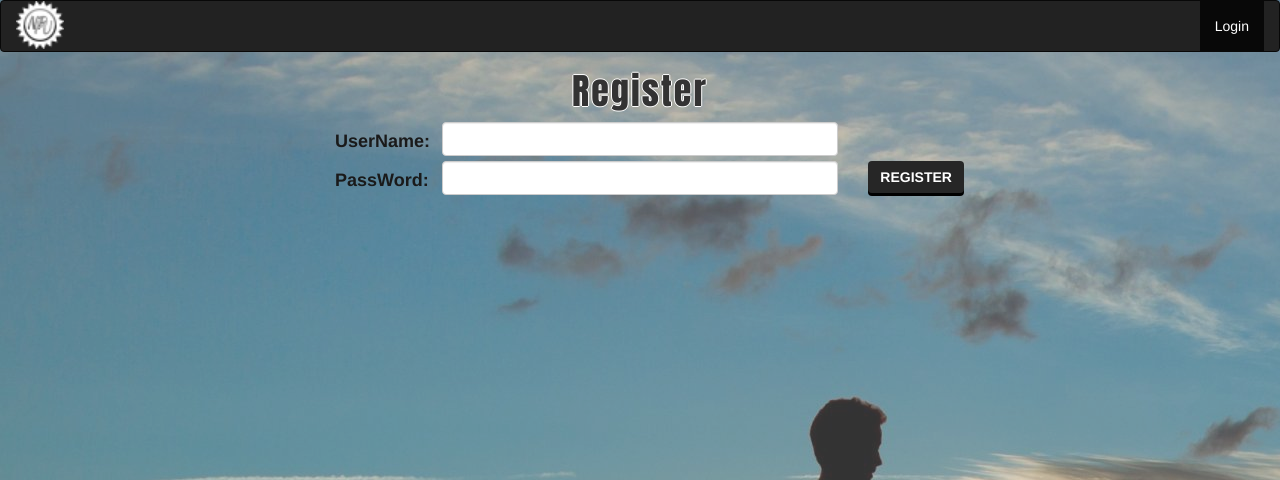
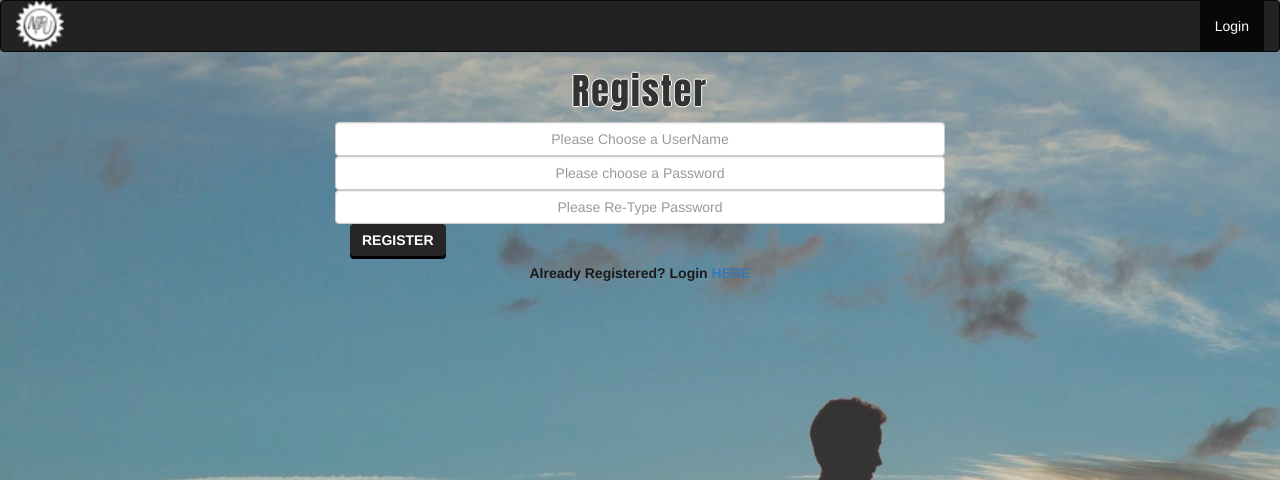
Before and after one commit to toylaa/PickupProject, a PHP site: page /Register.php in a window 1280 px wide. Shown: the top 480 px of the page. Run offline with PHP 8.4, Linux system fonts and the light colour scheme.

Commit message:
C9 commit

```diff
--- a/CurrentBuild/Home.php
+++ b/CurrentBuild/Home.php
@@ -41,6 +41,12 @@ if(isset($_POST['submitted'])){
 		$sql = "Delete from interested where event_id = '$event_id ' and user = '$name'";
 
 		mysqli_query($db, $sql )or die('ERROR');
+
+
+		$sql = "SELECT from interested where event_id = '$event_id ' and user = '$name'";
+
+		mysqli_query($db, $sql )or die('ERROR');
+
 
 			$sql = "update events set viewers = viewers - 1 where id = '$event_id'";
 		mysqli_query($db, $sql )or die('error2');
--- a/CurrentBuild/Register.php
+++ b/CurrentBuild/Register.php
@@ -7,20 +7,36 @@ if(isset($_POST['submitted'])){
 
 	$userid = $_POST['UserName'];
 	$passcode = $_POST['PassWord'];
+	$passcode2 = $_POST['PassWord2'];
 
+
+ if ($passcode !==$passcode2){
+        //passcodes DO NOT match
+
+      }
+      else{
+          echo $a." is after ".$b." in the alphabet";
+      }
 
 
 
 	//Compile SQL INSERT statement
 	$insert = "INSERT INTO UserPass (userid, passcode) VALUES ('$userid', '$passcode')";
 
+
+	//If sql returns FALSE (=fail)
 	if(!mysqli_query($db, $insert)){
-		die('error creating user id.');
+
+
+		//die('error' . mysqli_error($db));
+		//
 		$_SESSION["isReg"] = false;
+
 	}
 	else{
 	$_SESSION["isReg"] = true;
 
+	//Call a separate page rather than replace elements
 	header('Location: SuccessfulRegister.html');
 	}
 }
@@ -79,27 +95,51 @@ if(isset($_POST['submitted'])){
            <div class="container-fluid">
 
             <div class="row">
-              <div class="col-sm-1 col-md-offset-3">
-                <h4>UserName: </h4>
-              </div>
-             <div class="col-sm-4">
-                  <input type="text" class="form-control " name="UserName">
+
+             <div class="col-xs-6 col-xs-offset-3 col-xl-6 col-xl-offset-3">
+                  <input type="text" class="form-control text-center" name="UserName" placeholder="Please Choose a UserName">
               </div>
             </div>
 
             <div class="row">
 
-              <div class="col-sm-1 col-md-offset-3">
-                <h4>PassWord:</h4>
+
+
+              <div class=" col-xs-6 col-xs-offset-3 col-xl-6 col-xl-offset-3">
+                  <input type="password" class="form-control text-center" name="PassWord" placeholder="Please choose a Password">
               </div>
+            </div>
 
-              <div class="col-sm-4">
-                  <input type="password" class="form-control" name="PassWord">
-              </div>
+
+            <div class="row">
+
+              <div class="col-xs-6 col-xs-offset-3 col-xl-6 col-xl-offset-3">
+                  <input type="password" class="form-control text-center" name="PassWord2" placeholder="Please Re-Type Password">
+
+
               <div class="col-sm-4">
                   <input type="submit" class="btn btn-primary" value="Register">
               </div>
+
+
+              </div>
+
             </div>
+
+
+             <div class="row">
+
+              <div class="col-sm-4 col-md-offset-4" style="text-align: center">
+                  <h5>Already Registered? Login <a href="login.php">HERE</a></h5>
+              </div>
+
+            </div>
+
+
+
+
+
+
 
           </div>
         </div>
```
Also changed, not shown: CurrentBuild/login.php (+9 -0 lines).
